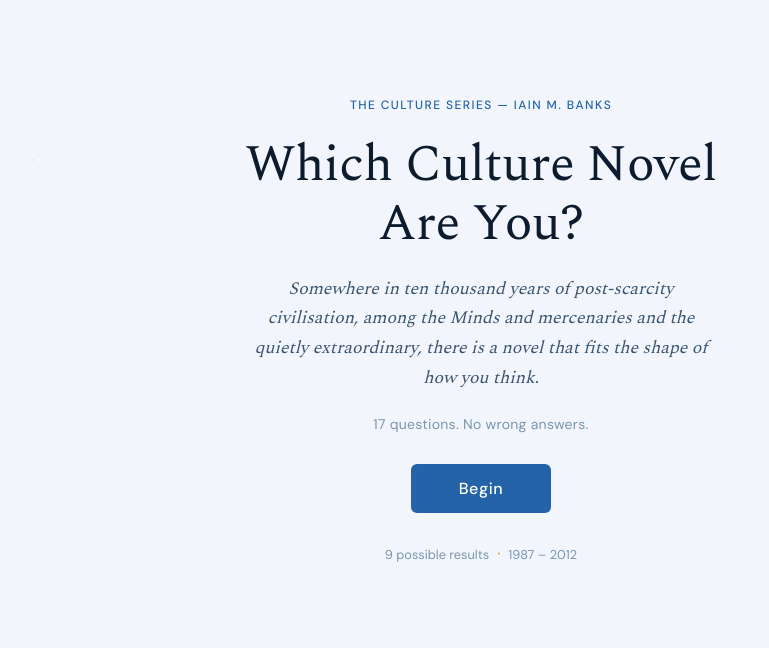
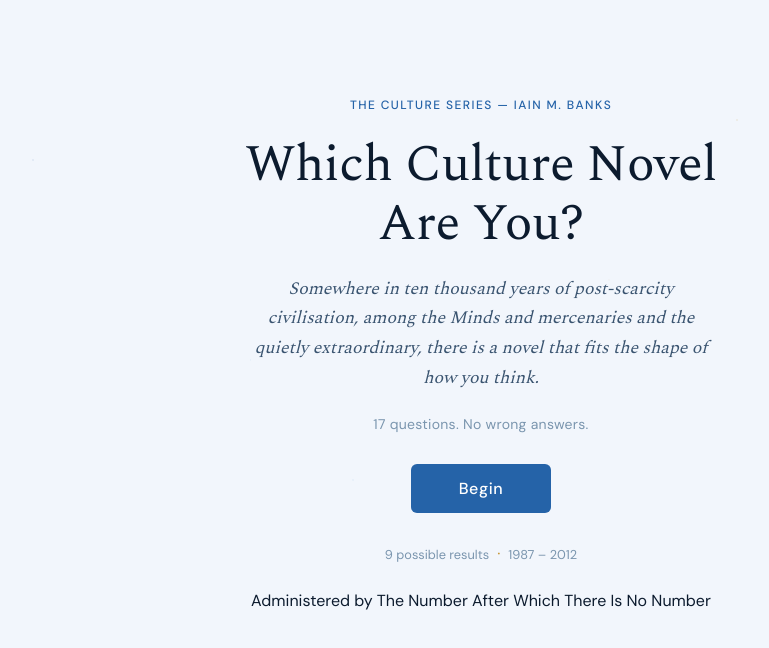
Before and after one commit to rangermankin/culture, a React (Vite) app: page / in a window 1280 px wide. Shown: the top 648 px of the page, without its empty margins (159-928 px from the left). Built offline with nearby package versions, Linux system fonts and the light colour scheme.

Commit message:
Update StartScreen.jsx

```diff
--- a/src/components/StartScreen.jsx
+++ b/src/components/StartScreen.jsx
@@ -20,6 +20,9 @@
           <span className="dot">·</span>
           <span>1987 – 2012</span>
         </div>
+        <p className="start-administered">
+          Administered by The Number After Which There Is No Number
+        </p>
       </div>
     </div>
   );
```
